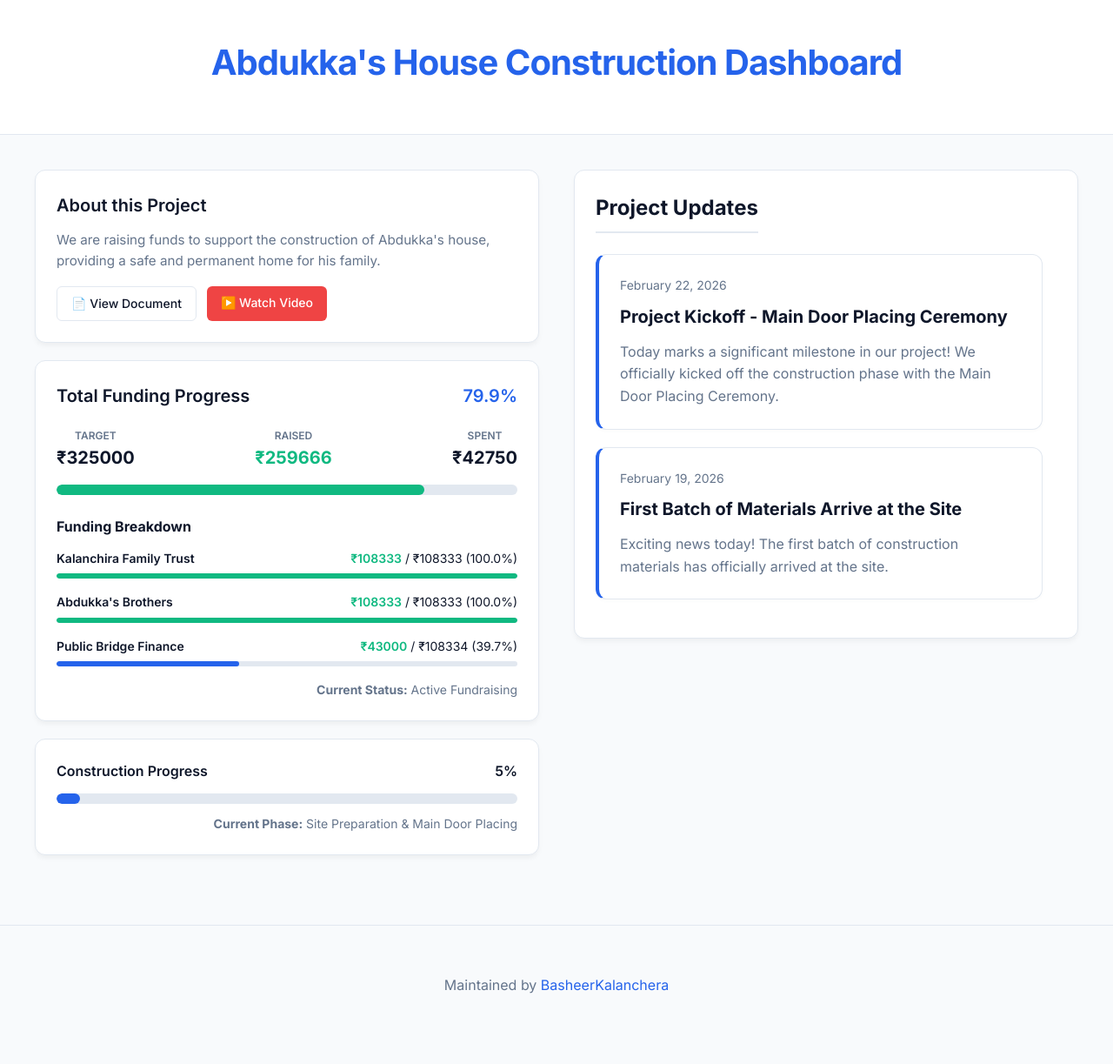
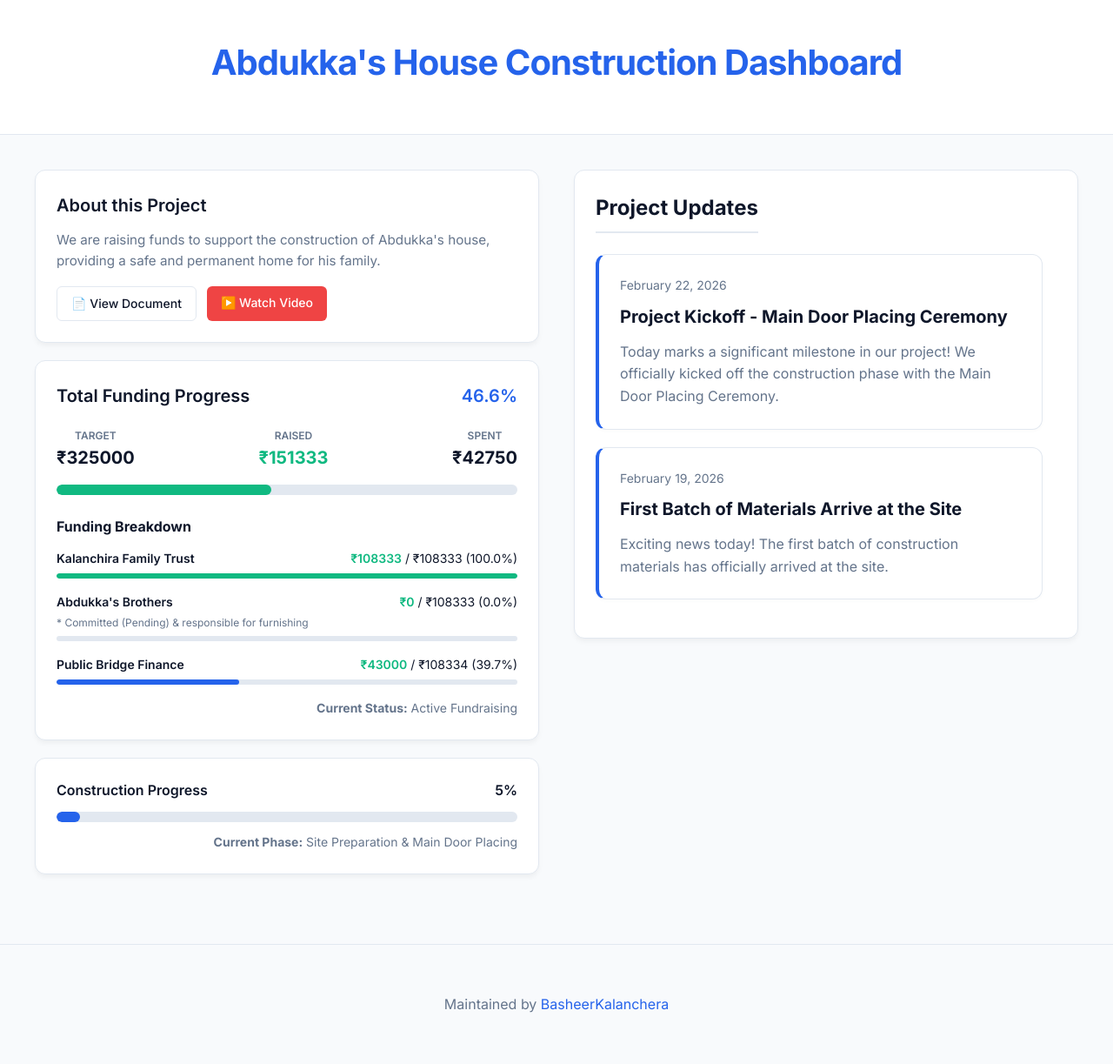
Before and after one commit to BasheerKalanchera/project-amanah, a Jekyll site: the page built from index.html, in a window 1280 px wide. Shown: the whole page at 87% size. Built offline with Jekyll 4.4.1, drawn with Linux system fonts in a browser that asks for light colours; before the commit the page ends 1202 px from its top, so only the background shows below that.

Commit message:
FIX: Updated the Funding Card to show the Brother's commitment

```diff
--- a/_data/finances.yml
+++ b/_data/finances.yml
@@ -1,5 +1,5 @@
 target: 325000
-raised: 259666
+raised: 151333
 spent: 42750
 current_status: "Active Fundraising"
 breakdown:
@@ -8,7 +8,8 @@ breakdown:
     raised: 108333
   - name: "Abdukka's Brothers"
     target: 108333
-    raised: 108333
+    raised: 0
+    note: "Committed (Pending) & responsible for furnishing"
   - name: "Public Bridge Finance"
     target: 108334
     raised: 43000
--- a/index.html
+++ b/index.html
@@ -76,7 +76,13 @@ layout: default
 
             <div style="margin-bottom: 16px;">
                 <div style="display: flex; justify-content: space-between; font-size: 0.875rem; margin-bottom: 6px;">
-                    <span style="font-weight: 600;">{{ item.name }}</span>
+                    <div>
+                        <span style="font-weight: 600;">{{ item.name }}</span>
+                        {% if item.note %}
+                        <span style="display: block; font-size: 0.75rem; color: var(--text-muted); margin-top: 2px;">*
+                            {{ item.note }}</span>
+                        {% endif %}
+                    </div>
                     <span><span style="color: var(--success); font-weight: 600;">₹{{ item.raised }}</span> / ₹{{
                         item.target }} ({{ item_percent }}%)</span>
                 </div>
```
